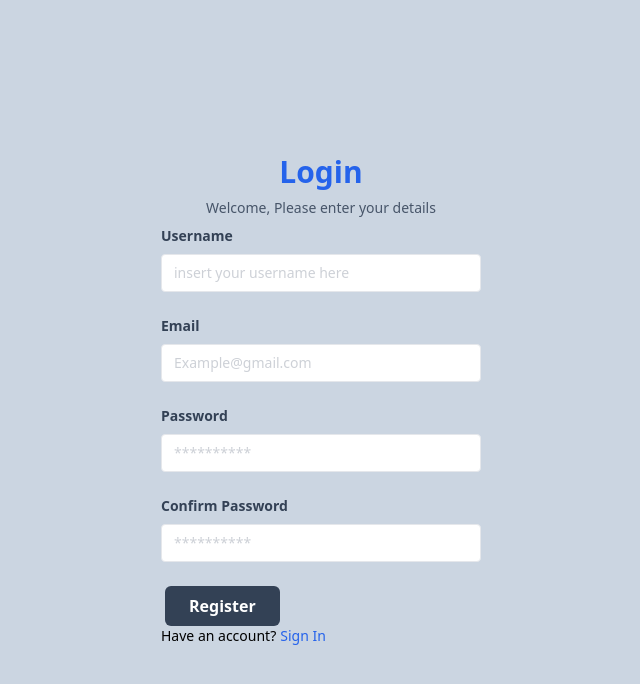
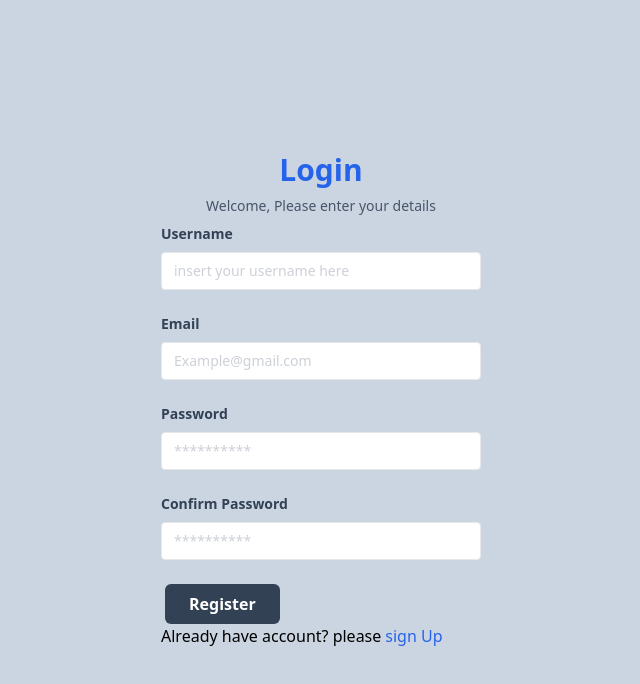
Before and after one commit to denisrahmadi/learn-react-vipstudio, a React (Vite) app: page /register in a window 1280 px wide. Shown: the top 684 px of the page, without its empty margins (319-959 px from the left). Built offline with nearby package versions, Linux system fonts and the light colour scheme.

Commit message:
Implement Conditional Rendering

```diff
--- a/src/Components/Layouts/AuthLayouts.jsx
+++ b/src/Components/Layouts/AuthLayouts.jsx
@@ -1,21 +1,71 @@
  import PropTypes from "prop-types";
+import { Link } from "react-router-dom";
 
 const AuthLayouts = (props) => {
-    const { children, title } = props;
+    const { children, title, type } = props;
     return (
         <div className="bg-slate-300 flex justify-center min-h-screen items-center">
             <div className="w-full max-w-xs">
                 <h1 className="text-3xl font mb-2 text-blue-600 font-bold text-center">{title}</h1>
                 <p className="font-light text-slate-600 mb-2 text-sm text-center">Welcome, Please enter your details</p>
                 {children}
+                {type === "login"
+                    ? "Don't have account? please"
+                    : "Already have account? please"
+                }
+                {type === "login" && (
+                    <Link to="/register" className="mx-1 capitalize text-blue-600">
+                        sign up
+                    </Link>
+                )}
+                {type === "register" && (
+                    <Link to="/login" className="mx-1 capitalize text-blue-600">
+                        sign up
+                    </Link>
+                )}
+
+                {/* <Navigation type={type} /> */}
             </div>
         </div>
     );
 };
 
+
+
+/* const Navigation = ({type}) => {
+    if (type === 'login') {
+        return (
+            <p className="text-sm">
+                Don&apos;t have account? please
+                <Link to="/register" className="mx-1 capitalize text-blue-600">
+                    sign up
+                </Link>
+            </p>
+        );
+    } else {
+        return (
+            <p className="text-sm">
+                Already have account? please
+                <Link to="/login" className="mx-1 capitalize text-blue-600">
+                    sign in
+                </Link>
+            </p>
+        );
+    }
+};
+
+Navigation.propTypes = {
+    type: PropTypes.string
+} */
+
+
+
+
+
 AuthLayouts.propTypes = {
     children: PropTypes.node,
-    title: PropTypes.string
+    title: PropTypes.string,
+    type: PropTypes.string
 }
 
 export default AuthLayouts;
--- a/src/pages/login.jsx
+++ b/src/pages/login.jsx
@@ -1,20 +1,10 @@
 import FormLogin from "../Components/Fragments/FormLogin";
 import AuthLayouts from "../Components/Layouts/AuthLayouts";
-import { Link } from "react-router-dom";
 
 const LoginPage = () => {
     return (
-        <AuthLayouts title="Login">
+        <AuthLayouts title="Login" type="login">
             <FormLogin />
-            <p className="text-sm">
-                Don&apos;t have account? please
-                <Link
-                    to='/register'
-                    className="mx-1 capitalize text-blue-600"
-                >
-                    sign up
-                </Link>
-            </p>
         </AuthLayouts>
     );
 };
--- a/src/pages/register.jsx
+++ b/src/pages/register.jsx
@@ -1,21 +1,10 @@
-
-import { Link } from "react-router-dom";
 import FormRegister from "../Components/Fragments/FormRegister";
 import AuthLayouts from "../Components/Layouts/AuthLayouts";
 
 const RegisterPage = () => {
     return (
-        <AuthLayouts title="Login">
+        <AuthLayouts title="Login" type="register">
             <FormRegister />
-            <p className="text-sm">
-                Have an account?
-                <Link
-                    to='/login'
-                    className="mx-1 capitalize text-blue-600"
-                >
-                    sign in
-                </Link>
-            </p>
         </AuthLayouts>
     );
 };
```
